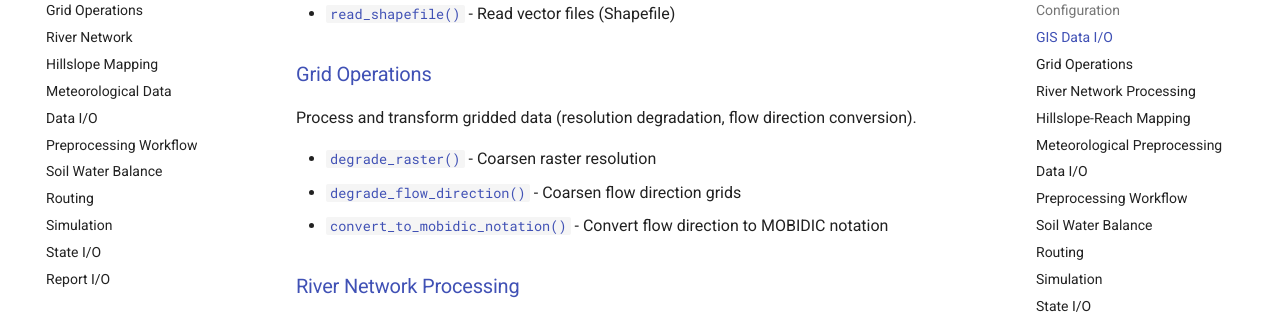
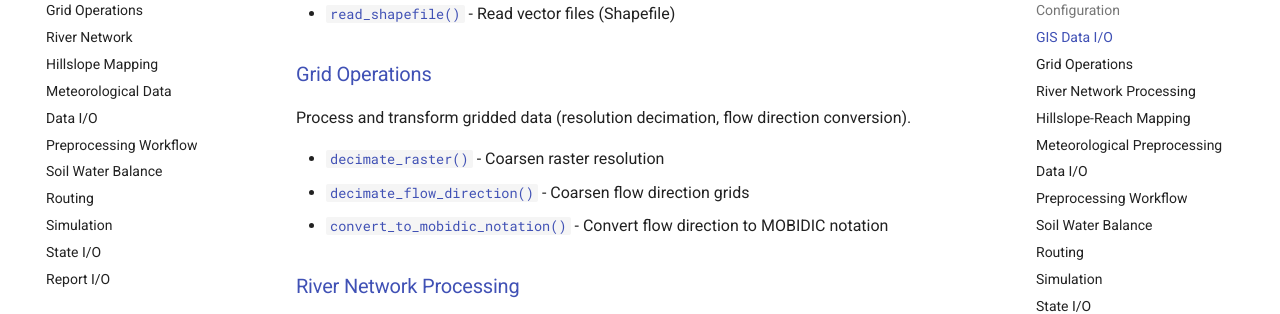
Before and after one commit to mobidichydro/MOBIDICpy, an MkDocs documentation site: the page built from docs/reference/index.md, in a window 1280 px wide and 900 px high, scrolled down 659 px. Shown: the part 152-466 px from the top of the window. Built offline with MkDocs 1.6.1 and Material for MkDocs 9.7.7, drawn with Linux system fonts in a browser that asks for light colours; a script that is not in the unit is left out; comment, search, counter and statistics services are not loaded; some of the changed text lies outside the part shown.

Commit message:
Updated notation in documentation

```diff
--- a/docs/reference/index.md
+++ b/docs/reference/index.md
@@ -21,10 +21,10 @@ Read and write geospatial data (rasters and vectors).
 - [`read_shapefile()`](gis_io.md#mobidic.preprocessing.gis_reader.read_shapefile) - Read vector files (Shapefile)
 
 ### [Grid Operations](grid_ops.md)
-Process and transform gridded data (resolution degradation, flow direction conversion).
+Process and transform gridded data (resolution decimation, flow direction conversion).
 
-- [`degrade_raster()`](grid_ops.md#mobidic.preprocessing.grid_operations.degrade_raster) - Coarsen raster resolution
-- [`degrade_flow_direction()`](grid_ops.md#mobidic.preprocessing.grid_operations.degrade_flow_direction) - Coarsen flow direction grids
+- [`decimate_raster()`](grid_ops.md#mobidic.preprocessing.grid_operations.decimate_raster) - Coarsen raster resolution
+- [`decimate_flow_direction()`](grid_ops.md#mobidic.preprocessing.grid_operations.decimate_flow_direction) - Coarsen flow direction grids
 - [`convert_to_mobidic_notation()`](grid_ops.md#mobidic.preprocessing.grid_operations.convert_to_mobidic_notation) - Convert flow direction to MOBIDIC notation
 
 ### [River Network Processing](network.md)
@@ -103,8 +103,8 @@ from mobidic import (
     grid_to_matrix,
     read_shapefile,
     # Grid Operations
-    degrade_raster,
-    degrade_flow_direction,
+    decimate_raster,
+    decimate_flow_direction,
     convert_to_mobidic_notation,
     # River Network
     process_river_network,
```
Also changed, not shown: docs/reference/grid_ops.md (+9 -9 lines).
